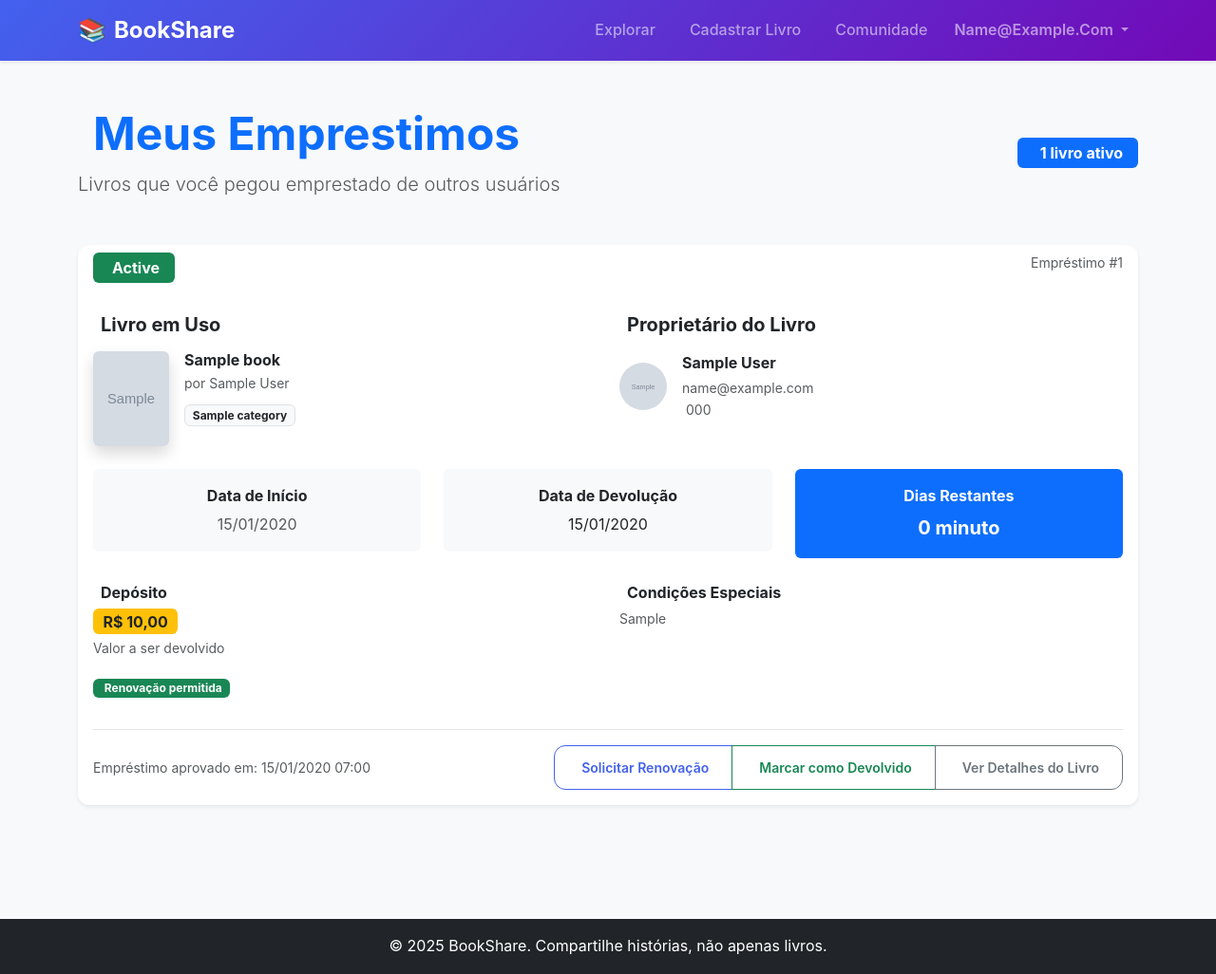
After one commit to vicct0r/ComunitBooks, a Django app: page /loan/request/list/ in a window 1280 px wide. The commit adds this page. Shown: the whole page at 95% size. Run offline with Django 5.2, Linux system fonts and the light colour scheme; a user stored in the database is signed in; tables that the repository leaves empty hold one stand-in row (values such as "Sample post"); grey boxes marked "Sample" are stand-in pictures.

Commit message:
WIP (loans): Working on CRUD for Loans processing. LoanListViews for User created Loans and Users requested Loans

```diff
--- a/loans/urls.py
+++ b/loans/urls.py
@@ -8,5 +8,6 @@ urlpatterns = [
     path('order/my-orders/', views.OrdersMadeListView.as_view(), name='orders_made_list'),
     path('order/requested-orders/', views.OrdersRequestedListView.as_view(), name='orders_request_list'),
     path('order/answer/<int:order_id>/', views.LoanCreateView.as_view(), name='loan_create'),
-    path('loan/<int:loan_id>/', views.LoanInfoDetailView.as_view(), name='loan_detail')
+    path('request/list/', views.LoansListView.as_view(), name='user_loans_list'),
+    path('books/list/', views.BookLoansListView.as_view(), name='books_loans_list')
 ]
--- a/loans/views.py
+++ b/loans/views.py
@@ -12,7 +12,7 @@ from books.models import Book
 
 
 class OrderRequestCreateView(LoginRequiredMixin, generic.CreateView):
-    template_name = 'loans/order_creation.html'
+    template_name = 'orders/order_creation.html'
     model = Order
     fields = ['description', 'required_days']
     success_url = reverse_lazy('loans:orders_made_list')
@@ -33,7 +33,7 @@ class OrderRequestCreateView(LoginRequiredMixin, generic.CreateView):
 
 
 class OrdersMadeListView(LoginRequiredMixin, generic.ListView):
-    template_name = 'loans/order_list.html'
+    template_name = 'orders/order_list.html'
     model = Order
     context_object_name = 'orders'
 
@@ -42,7 +42,7 @@ class OrdersMadeListView(LoginRequiredMixin, generic.ListView):
 
 
 class OrdersRequestedListView(LoginRequiredMixin, generic.ListView):
-    template_name = 'loans/requested_orders.html'
+    template_name = 'orders/requested_orders.html'
     model = Order
     context_object_name = 'orders'
 
@@ -86,8 +86,19 @@ class LoanCreateView(LoginRequiredMixin, generic.CreateView):
         return reverse('loans:orders_request_list')
 
 
-class LoanInfoDetailView(LoginRequiredMixin, generic.DetailView):
-    template_name = 'loans/loan_detail.html'
+class LoansListView(LoginRequiredMixin, generic.ListView):
+    template_name = 'loans/user_loans_list.html'
     model = Loan
-    context_object_name = 'loan'
-    lookup_field = 'id'
+    context_object_name = 'loans'
+
+    def get_queryset(self):
+        return Loan.objects.filter(user=self.request.user).order_by('-approved_date')
+
+
+class BookLoansListView(LoginRequiredMixin, generic.ListView):
+    template_name = 'loans/books_loans_list.html'
+    model = Loan
+    context_object_name = 'loans'
+
+    def get_queryset(self):
+        return Loan.objects.filter(book__owner=self.request.user).order_by('-approved_date')
--- /dev/null
+++ b/templates/loans/user_loans_list.html
@@ -0,0 +1,274 @@
+{% extends 'base.html' %}
+{% load static %}
+
+{% block title %}Emprestimos Ativos{% endblock %}
+
+{% block content %}
+<div class="container py-5">
+    <div class="row">
+        <div class="col-12">
+            <!-- Cabeçalho -->
+            <div class="d-flex justify-content-between align-items-center mb-5">
+                <div>
+                    <h1 class="display-5 fw-bold text-primary mb-2">
+                        <i class="fas fa-book-reader me-3"></i>Meus Emprestimos
+                    </h1>
+                    <p class="lead text-muted mb-0">Livros que você pegou emprestado de outros usuários</p>
+                </div>
+                <div class="text-end">
+                    <span class="badge bg-primary fs-6 px-3 py-2">
+                        <i class="fas fa-clipboard-list me-2"></i>
+                        {{ loans.count }} livro{{ loans.count|pluralize }} ativo{{ loans.count|pluralize }}
+                    </span>
+                </div>
+            </div>
+
+            {% if loans %}
+            <!-- Lista de Livros Emprestados -->
+            <div class="row">
+                {% for loan in loans %}
+                <div class="col-12 mb-4">
+                    <div class="card border-0 shadow-sm">
+                        <div class="card-header bg-transparent border-0 pb-0">
+                            <div class="d-flex justify-content-between align-items-start mb-3">
+                                <span class="badge
+                                    {% if loan.status == 'ac' %}bg-success
+                                    {% elif loan.status == 'cm' %}bg-info
+                                    {% elif loan.status == 'cn' %}bg-secondary
+                                    {% elif loan.status == 'ov' %}bg-danger
+                                    {% else %}bg-light text-dark{% endif %}
+                                    fs-6 px-3 py-2">
+                                    <i class="fas
+                                        {% if loan.status == 'ac' %}fa-play-circle
+                                        {% elif loan.status == 'cm' %}fa-check-circle
+                                        {% elif loan.status == 'cn' %}fa-times-circle
+                                        {% elif loan.status == 'ov' %}fa-exclamation-triangle
+                                        {% else %}fa-question{% endif %} me-1">
+                                    </i>
+                                    {{ loan.get_status_display }}
+                                </span>
+                                <small class="text-muted">Empréstimo #{{ loan.id }}</small>
+                            </div>
+                        </div>
+
+                        <div class="card-body">
+                            <div class="row">
+                                <!-- Informações do Livro -->
+                                <div class="col-md-6 mb-4">
+                                    <h5 class="fw-bold text-dark mb-3">
+                                        <i class="fas fa-book me-2 text-primary"></i>Livro em Uso
+                                    </h5>
+                                    <div class="d-flex align-items-start">
+                                        <div class="flex-shrink-0 me-3">
+                                            {% if loan.book.cover_image %}
+                                            <img src="{{ loan.book.cover_image.url }}"
+                                                 alt="{{ loan.book.title }}"
+                                                 class="rounded shadow"
+                                                 style="width: 80px; height: 100px; object-fit: cover;">
+                                            {% else %}
+                                            <img src="{% static 'images/book_icon.png' %}"
+                                                 alt="{{ loan.book.title }}"
+                                                 class="rounded shadow"
+                                                 style="width: 80px; height: 100px; object-fit: cover;">
+                                            {% endif %}
+                                        </div>
+                                        <div class="flex-grow-1">
+                                            <h6 class="fw-bold text-dark mb-1">{{ loan.book.title }}</h6>
+                                            {% if loan.book.author %}
+                                            <p class="text-muted small mb-2">por {{ loan.book.author }}</p>
+                                            {% endif %}
+                                            <!-- Categorias do livro -->
+                                            {% if loan.book.category.all %}
+                                            <div class="mb-2">
+                                                {% for category in loan.book.category.all %}
+                                                <span class="badge bg-light text-dark border small me-1">
+                                                    {{ category.name }}
+                                                </span>
+                                                {% endfor %}
+                                            </div>
+                                            {% endif %}
+                                        </div>
+                                    </div>
+                                </div>
+
+                                <!-- Informações do Proprietário -->
+                                <div class="col-md-6 mb-4">
+                                    <h5 class="fw-bold text-dark mb-3">
+                                        <i class="fas fa-user-tie me-2 text-primary"></i>Proprietário do Livro
+                                    </h5>
+                                    <div class="d-flex align-items-center">
+                                        <div class="flex-shrink-0 me-3">
+                                            {% if loan.book.owner.img %}
+                                            <img src="{{ loan.book.owner.img.url }}"
+                                                 alt="{{ loan.book.owner.full_name }}"
+                                                 class="rounded-circle"
+                                                 style="width: 50px; height: 50px; object-fit: cover;">
+                                            {% else %}
+                                            <img src="{% static 'images/default_user.avif' %}"
+                                                 alt="{{ loan.book.owner.full_name }}"
+                                                 class="rounded-circle"
+                                                 style="width: 50px; height: 50px; object-fit: cover;">
+                                            {% endif %}
+                                        </div>
+                                        <div class="flex-grow-1">
+                                            <strong class="d-block text-dark">
+                                                {% if loan.book.owner.full_name %}
+                                                    {{ loan.book.owner.full_name }}
+                                                {% else %}
+                                                    {{ loan.book.owner.email }}
+                                                {% endif %}
+                                            </strong>
+                                            <small class="text-muted">{{ loan.book.owner.email }}</small>
+                                            {% if loan.book.owner.telefone %}
+                                            <small class="text-muted d-block">
+                                                <i class="fas fa-phone me-1"></i>{{ loan.book.owner.telefone }}
+                                            </small>
+                                            {% endif %}
+                                        </div>
+                                    </div>
+                                </div>
+                            </div>
+
+                            <!-- Período do Empréstimo -->
+                            <div class="row mb-4">
+                                <div class="col-md-4">
+                                    <div class="text-center p-3 bg-light rounded">
+                                        <strong class="text-dark d-block mb-1">Data de Início</strong>
+                                        <span class="text-muted">
+                                            {% if loan.start_date %}
+                                                {{ loan.start_date|date:"d/m/Y" }}
+                                            {% else %}
+                                                <em class="text-warning">A combinar</em>
+                                            {% endif %}
+                                        </span>
+                                    </div>
+                                </div>
+                                <div class="col-md-4">
+                                    <div class="text-center p-3 {% if loan.status == 'ov' %}bg-danger text-white{% else %}bg-light{% endif %} rounded">
+                                        <strong class="d-block mb-1">Data de Devolução</strong>
+                                        <span>
+                                            {% if loan.due_date %}
+                                                {{ loan.due_date|date:"d/m/Y" }}
+                                            {% else %}
+                                                <em>A combinar</em>
+                                            {% endif %}
+                                        </span>
+                                    </div>
+                                </div>
+                                <div class="col-md-4">
+                                    <div class="text-center p-3 bg-primary text-white rounded">
+                                        <strong class="d-block mb-1">Dias Restantes</strong>
+                                        <span class="fs-5 fw-bold">
+                                            {% if loan.due_date %}
+                                                {{ loan.due_date|timeuntil:loan.start_date }}
+                                            {% else %}
+                                                -
+                                            {% endif %}
+                                        </span>
+                                    </div>
+                                </div>
+                            </div>
+
+                            <!-- Detalhes do Acordo -->
+                            <div class="row">
+                                <div class="col-md-6">
+                                    {% if loan.deposit_amount %}
+                                    <div class="mb-3">
+                                        <strong class="text-dark d-block mb-1">
+                                            <i class="fas fa-money-bill-wave me-2 text-primary"></i>Depósito
+                                        </strong>
+                                        <span class="badge bg-warning text-dark fs-6">
+                                            R$ {{ loan.deposit_amount }}
+                                        </span>
+                                        <small class="text-muted d-block mt-1">Valor a ser devolvido</small>
+                                    </div>
+                                    {% endif %}
+
+                                    {% if loan.allows_renewal %}
+                                    <div class="mb-3">
+                                        <span class="badge bg-success">
+                                            <i class="fas fa-sync me-1"></i>Renovação permitida
+                                        </span>
+                                    </div>
+                                    {% endif %}
+                                </div>
+
+                                <div class="col-md-6">
+                                    {% if loan.custom_terms %}
+                                    <div class="mb-3">
+                                        <strong class="text-dark d-block mb-1">
+                                            <i class="fas fa-file-contract me-2 text-primary"></i>Condições Especiais
+                                        </strong>
+                                        <p class="text-muted small mb-0">{{ loan.custom_terms }}</p>
+                                    </div>
+                                    {% endif %}
+                                </div>
+                            </div>
+
+                            <!-- Ações -->
+                            <div class="border-top pt-3 mt-3">
+                                <div class="d-flex justify-content-between align-items-center">
+                                    <small class="text-muted">
+                                        Empréstimo aprovado em: {{ loan.approved_date|date:"d/m/Y H:i" }}
+                                    </small>
+
+                                    <div class="btn-group">
+                                        {% if loan.status == 'ac' %}
+                                        <button class="btn btn-outline-primary btn-sm">
+                                            <i class="fas fa-sync me-1"></i>Solicitar Renovação
+                                        </button>
+                                        <button class="btn btn-outline-success btn-sm">
+                                            <i class="fas fa-check me-1"></i>Marcar como Devolvido
+                                        </button>
+                                        {% endif %}
+                                        <a href="{% url 'books:book_detail' loan.book.id %}" class="btn btn-outline-secondary btn-sm">
+                                            <i class="fas fa-eye me-1"></i>Ver Detalhes do Livro
+                                        </a>
+                                    </div>
+                                </div>
+                            </div>
+                        </div>
+                    </div>
+                </div>
+                {% endfor %}
+            </div>
+
+            {% else %}
+            <!-- Estado Vazio -->
+            <div class="text-center py-5">
+                <div class="mb-4">
+                    <i class="fas fa-book-open fa-4x text-muted"></i>
+                </div>
+                <h3 class="text-muted mb-3">Nenhum livro em uso no momento</h3>
+                <p class="text-muted mb-4">Você ainda não possui livros emprestados de outros usuários.</p>
+                <div class="d-flex justify-content-center gap-3">
+                    <a href="{% url 'books:library' %}" class="btn btn-primary btn-lg">
+                        <i class="fas fa-search me-2"></i>Buscar Livros para Emprestar
+                    </a>
+                    <a href="{% url 'loans:orders_made_list' %}" class="btn btn-outline-primary btn-lg">
+                        <i class="fas fa-history me-2"></i>Ver Meus Pedidos
+                    </a>
+                </div>
+            </div>
+            {% endif %}
+        </div>
+    </div>
+</div>
+{% endblock %}
+
+{% block extra_css %}
+<style>
+    .card {
+        border-radius: 12px;
+        transition: transform 0.2s ease-in-out;
+    }
+
+    .card:hover {
+        transform: translateY(-2px);
+    }
+
+    .border-top {
+        border-top: 1px solid rgba(0,0,0,0.1) !important;
+    }
+</style>
+{% endblock %}
```
Also changed, not shown: loans/models.py (+6 -4 lines), templates/loans/books_loans_list.html (added, +273 -0 lines), templates/usuarios/my_profile.html (+85 -42 lines), loans/migrations/0008_alter_order_unique_together_alter_order_status_and_more.py (added), loans/migrations/0009_remove_loan_unique_active_loan_per_book_and_client_and_more.py (added), templates/orders/order_creation.html (renamed from templates/loans/order_creation.html), templates/orders/order_list.html (renamed from templates/loans/order_list.html), templates/orders/requested_orders.html (renamed from templates/loans/requested_orders.html).
